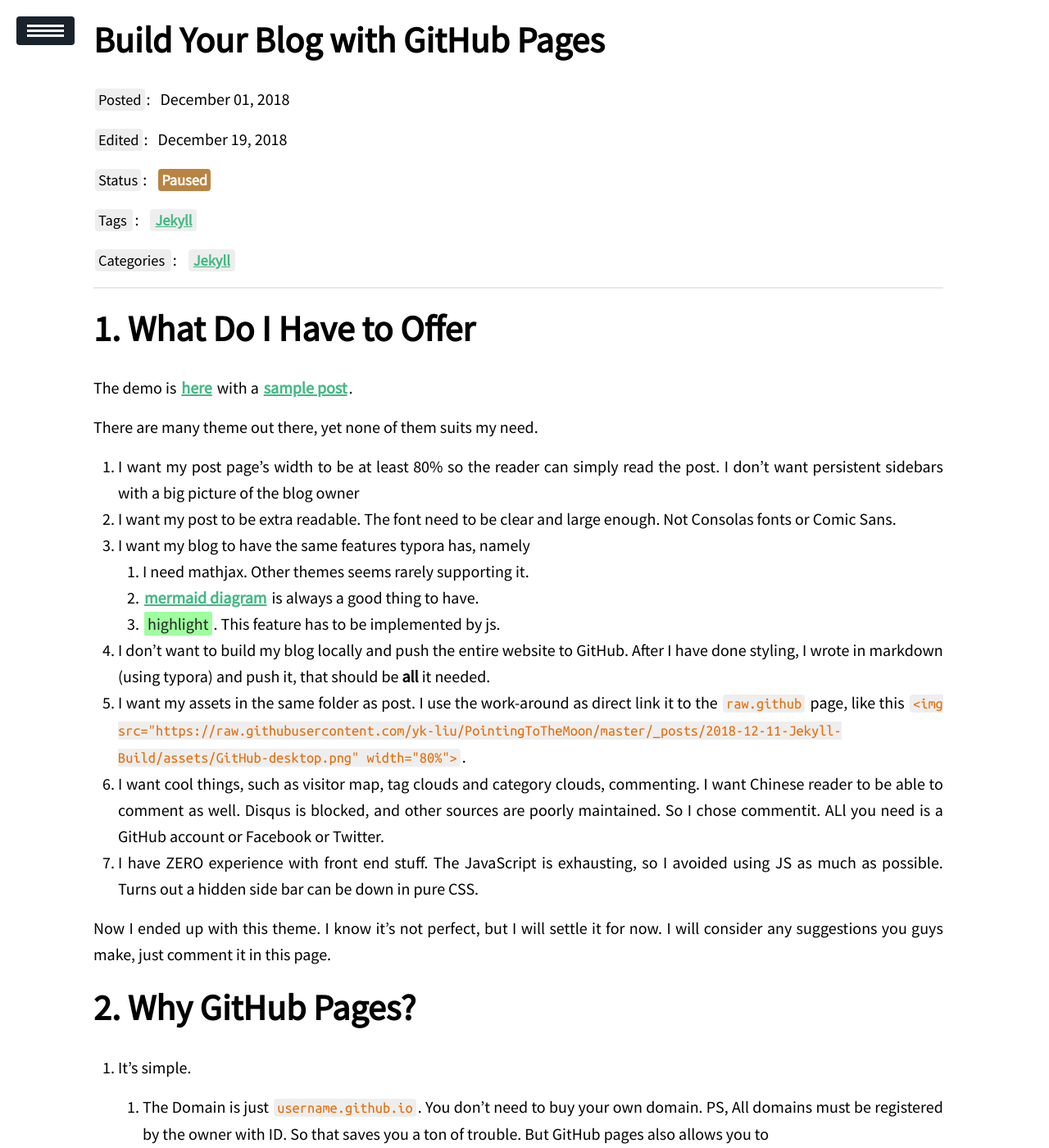
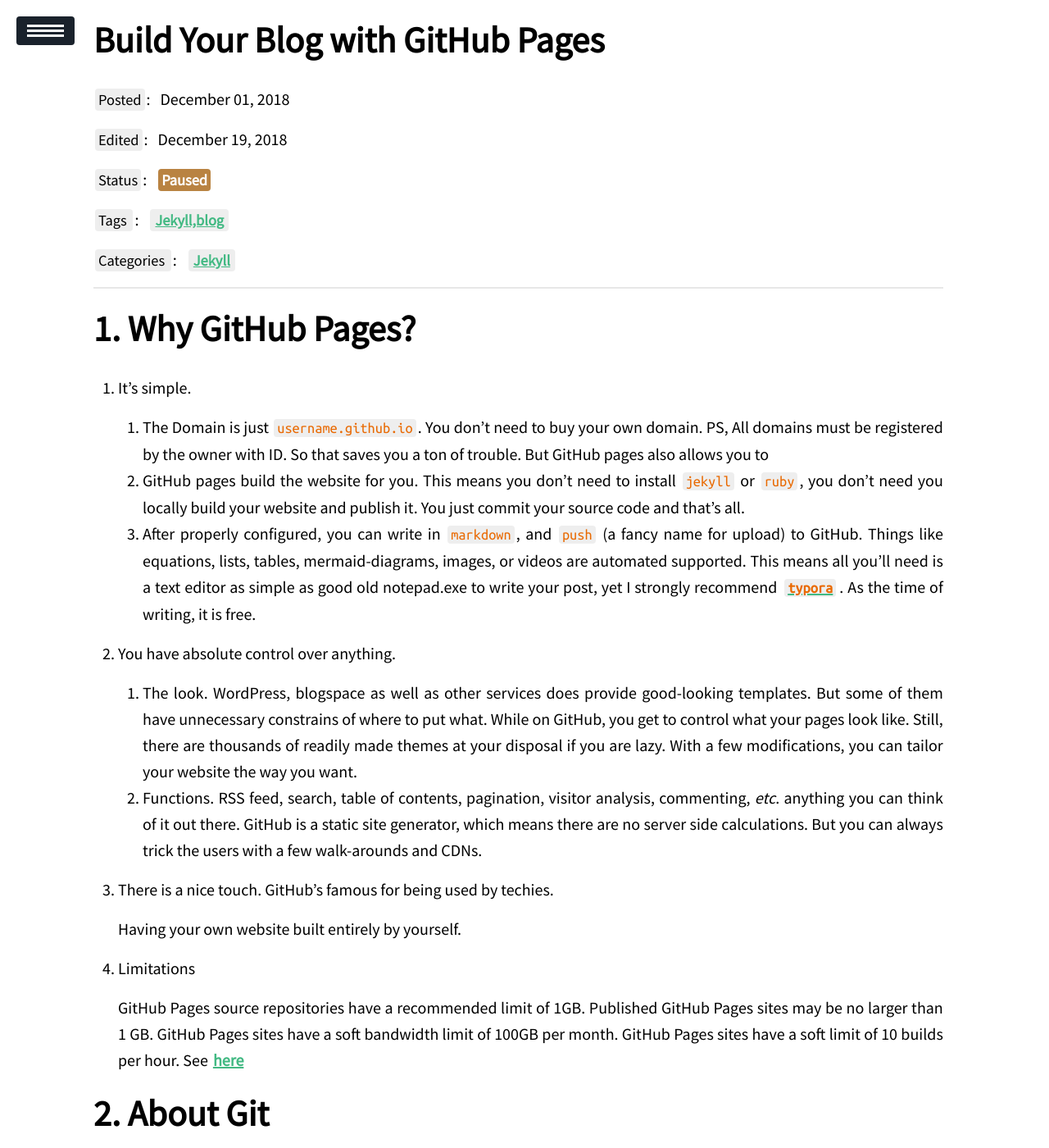
Before and after one commit to Cr7-joker/Cr7-joker.github.io, a Jekyll site: the page built from _posts/2018-12-01-Jekyll-Build/2018-12-01-Jekyll-Build.md, in a window 1280 px wide and 1400 px high. Shown: the whole window at 82% size. Built offline with Jekyll 4.4.1, drawn with Linux system fonts in a browser that asks for light colours; our own code applies the rules of GitHub Pages for plain Markdown files; a script that is not in the unit is left out; some of the changed text lies outside the part shown.

Commit message:
26th commit

```diff
--- a/_posts/2018-12-01-Jekyll-Build/2018-12-01-Jekyll-Build.md
+++ b/_posts/2018-12-01-Jekyll-Build/2018-12-01-Jekyll-Build.md
@@ -10,24 +10,7 @@
 description: Build Your Blog with GitHub Pages. This is a sketch of how to use my theme `PointingToTheMoon` to write your blog. This theme is great for academic use, for it features simple post page with mathjax support and a side bar with toc. The main page on the other hand is somewhat fancy.
 ---
 
-# What Do I Have to Offer
 
-The demo is [here](https://yk-liu.github.io/PointingToTheMoon/) with a [sample post](https://yk-liu.github.io/PointingToTheMoon/sample/post/2018/12/12/sample-post.html).
-
-There are many theme out there, yet none of them suits my need.
-
-1. I want my post page's width to be at least 80% so the reader can simply read the post. I don't want persistent sidebars with a big picture of the blog owner
-2. I want my post to be extra readable. The font need to be clear and large enough. Not Consolas fonts or Comic Sans.
-3. I want my blog to have the same features typora has, namely
-   1. I need mathjax. Other themes seems rarely supporting it.
-   2. [mermaid diagram](https://mermaidjs.github.io/) is always a good thing to have.
-   3. ==highlight==. This feature has to be implemented by js.
-4. I don't want to build my blog locally and push the entire website to GitHub. After I have done styling, I wrote in markdown (using typora) and push it, that should be **all** it needed.
-5. I want my assets in the same folder as post. I use the work-around as direct link it to the `raw.github` page, like this `<img src="https://raw.githubusercontent.com/yk-liu/PointingToTheMoon/master/_posts/2018-12-11-Jekyll-Build/assets/GitHub-desktop.png" width="80%">`.
-6. I want cool things, such as visitor map, tag clouds and category clouds, commenting. I want Chinese reader to be able to comment as well. Disqus is blocked, and other sources are poorly maintained. So I chose commentit. ALl you need is a GitHub account or Facebook or Twitter.
-7. I have ZERO experience with front end stuff. The JavaScript is exhausting, so I avoided using JS as much as possible. Turns out a hidden side bar can be down in pure CSS.
-
-Now I ended up with this theme. I know it's not perfect, but I will settle it for now. I will consider any suggestions you guys make, just comment it in this page.
 
 # Why GitHub Pages?
 
@@ -56,10 +39,6 @@
 
 <img src="https://raw.githubusercontent.com/yk-liu/PointingToTheMoon/master/_posts/2018-12-11-Jekyll-Build/assets/GitHub-desktop.png" width="80%">
 
-# Clone the The Repo
-
-Clone the [repo](https://github.com/yk-liu/PointingToTheMoon) and publish it!
-
 # What Should I Modify
 
 Here is a list of files you need to modify
```
Also changed, not shown: other parts of _posts/2018-12-01-Jekyll-Build/2018-12-01-Jekyll-Build.md (+1 -1 lines).
